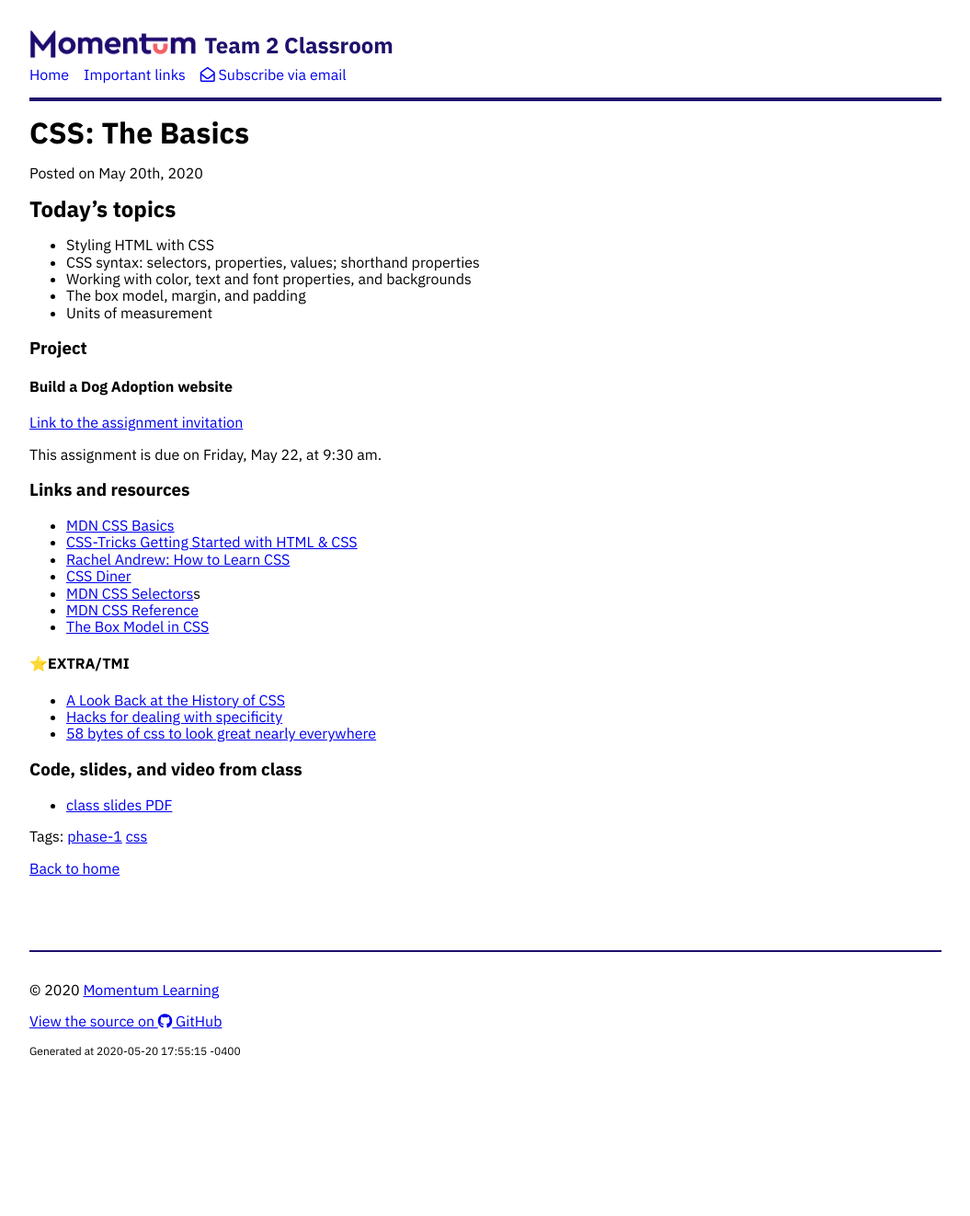
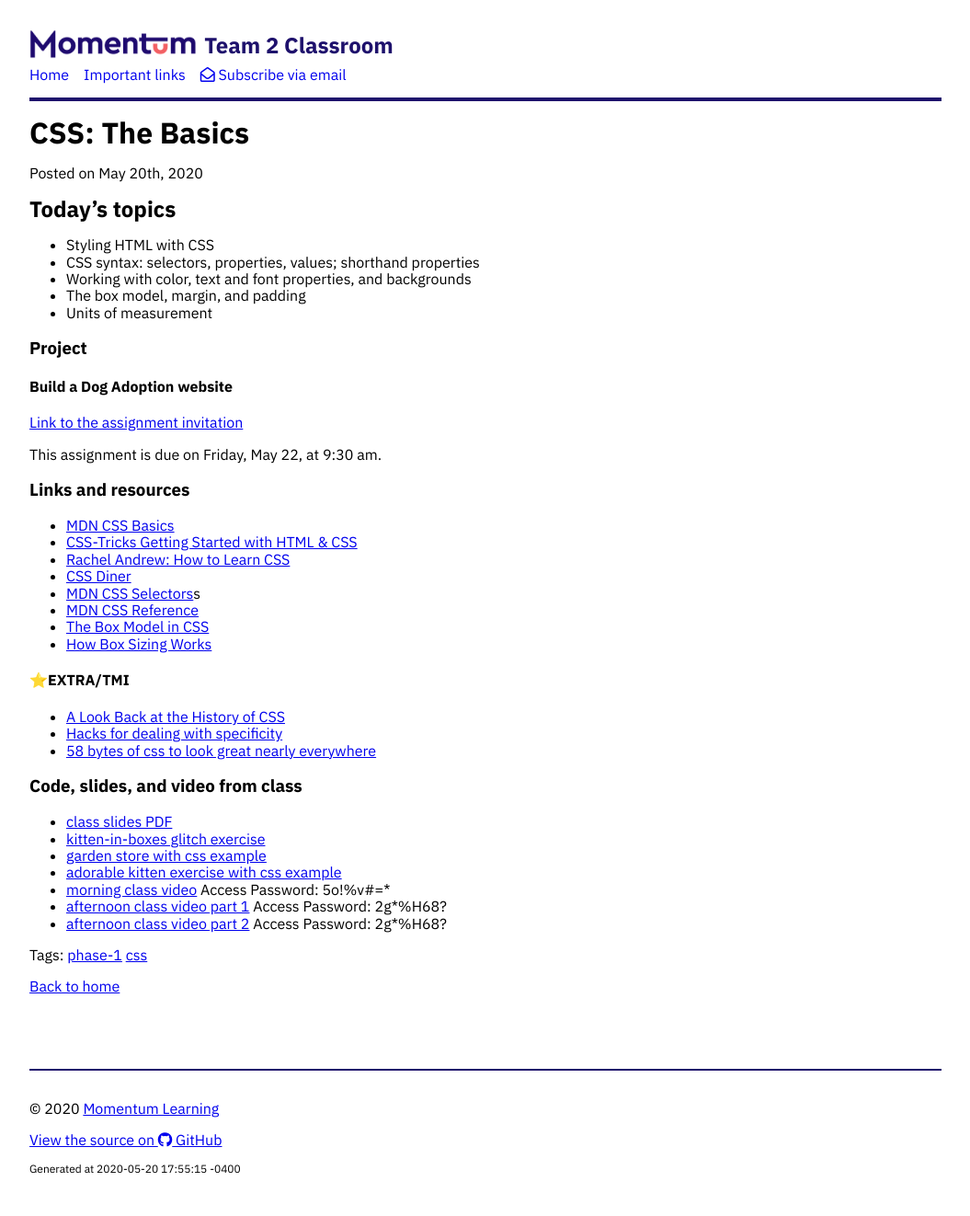
Before and after one commit to momentum-team-3/momentum-team-3.github.io, a Jekyll site: the page built from _posts/2020-05-20-css-basics.md, in a window 1280 px wide. Shown: the whole page at 92% size, without its empty margins (112-1167 px from the left). Built offline with Jekyll 4.4.1, drawn with Linux system fonts in a browser that asks for light colours; nearby versions of some CDN libraries; before the commit the page ends 1194 px from its top, so only the background shows below that.

Commit message:
Add links to more content, video, and code for css

```diff
--- a/_posts/2020-05-20-css-basics.md
+++ b/_posts/2020-05-20-css-basics.md
@@ -28,7 +28,7 @@ This assignment is due on Friday, May 22, at 9:30 am.
 - [MDN CSS Selectors](https://developer.mozilla.org/en-US/docs/Web/CSS/CSS_Selectors)s
 - [MDN CSS Reference](https://developer.mozilla.org/en-US/docs/Web/CSS/Reference)
 - [The Box Model in CSS](https://adamschwartz.co/magic-of-css/chapters/1-the-box/)
-
+- [How Box Sizing Works](https://piccalil.li/tutorial/how-css-box-sizing-works/)
 
 
 #### ⭐️EXTRA/TMI
@@ -40,3 +40,9 @@ This assignment is due on Friday, May 22, at 9:30 am.
 ### Code, slides, and video from class
 
 - [class slides PDF](/slide-decks/css-basics.pdf)
+- [kitten-in-boxes glitch exercise](https://glitch.com/edit/#!/kitten-in-css-boxes?path=README.md%3A1%3A0)
+- [garden store with css example](https://github.com/momentum-team-2/examples/tree/master/garden-store-css)
+- [adorable kitten exercise with css example](https://github.com/momentum-team-2/examples/tree/master/garden-store-css)
+- [morning class video](https://us02web.zoom.us/rec/share/zMBHHp6330ZJX5How2XNSIoTTsfuX6a8gXNN_PoOzEgnsZrhMuaiosxof5YX7LgZ) Access Password: 5o!%v#=*
+- [afternoon class video part 1](https://us02web.zoom.us/rec/share/3NBYF42zyz1JQq_8s2jjc5UIRdvAT6a8gSQa_fsOnxkUyFVDeHvhoiws9pTXGzzI) Access Password: 2g*%H68?
+- [afternoon class video part 2](https://us02web.zoom.us/rec/share/3NBYF42zyz1JQq_8s2jjc5UIRdvAT6a8gSQa_fsOnxkUyFVDeHvhoiws9pTXGzzI?startTime=1590005138000) Access Password: 2g*%H68?
```
